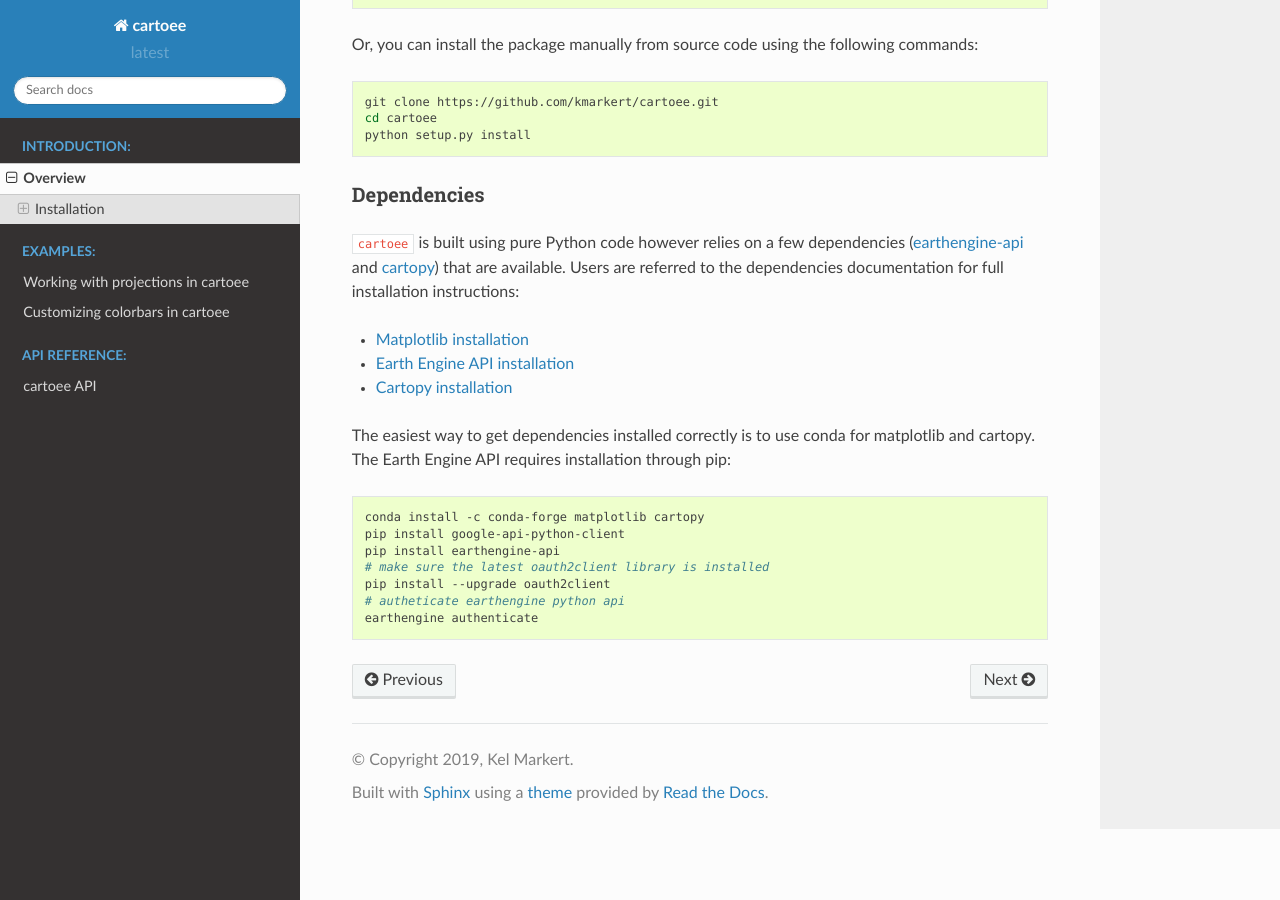
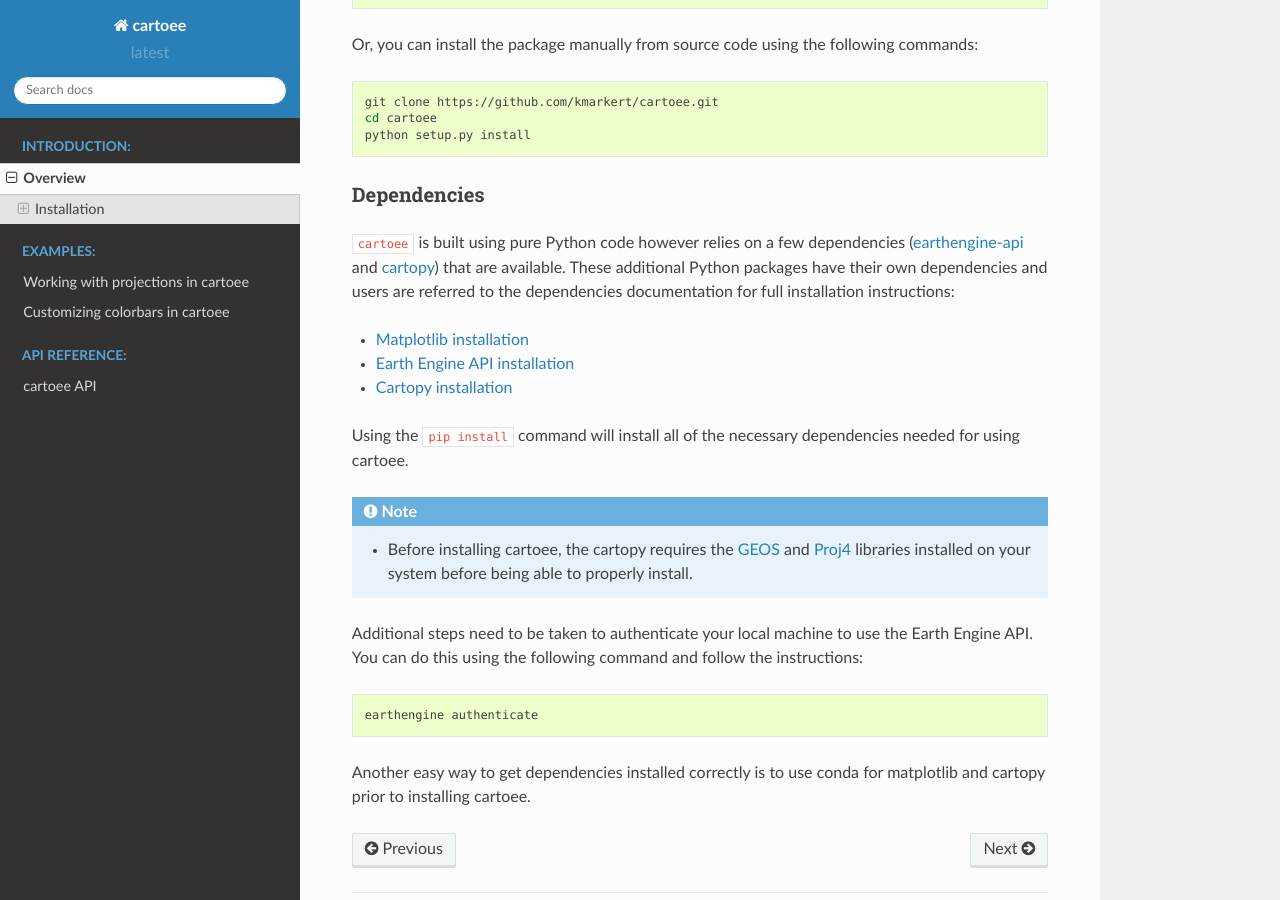
Before and after one commit to KMarkert/cartoee, a Sphinx documentation site: the page built from docs/introduction.rst, in a window 1280 px wide and 900 px high, scrolled down 734 px. Built offline with Sphinx 7.4.7 and the Read the Docs theme 2.0.0, drawn with Linux system fonts in a browser that asks for light colours; pages that are not in the unit, such as notebooks, are missing from menus.

Commit message:
updatin the installation/dependency documentation

```diff
--- a/docs/introduction.rst
+++ b/docs/introduction.rst
@@ -51,22 +51,32 @@ Dependencies
 
 :code:`cartoee` is built using pure Python code however relies on a few dependencies
 (`earthengine-api <https://developers.google.com/earth-engine/>`_ and cartopy_)
-that are available. Users are referred to the dependencies documentation for
-full installation instructions:
+that are available. These additional Python packages have their own dependencies
+and users are referred to the dependencies documentation for full installation
+instructions:
 
 * `Matplotlib installation <https://matplotlib.org/users/installing.html>`_
 * `Earth Engine API installation <https://developers.google.com/earth-engine/python_install_manual>`_
 * `Cartopy installation <https://scitools.org.uk/cartopy/docs/latest/installing.html#installing>`_
 
-The easiest way to get dependencies installed correctly is to use conda for
-matplotlib and cartopy. The Earth Engine API requires installation through pip:
+Using the :code:`pip install` command will install all of the necessary dependencies
+needed for using cartoee.
+
+.. note::
+
+    - Before installing cartoee, the cartopy requires the `GEOS
+      <https://geos.osgeo.org/doxygen/>`_ and `Proj4
+      <https://proj4.org/>`_ libraries installed on your system before
+      being able to properly install.
+
+Additional steps need to be taken to authenticate your local machine to use
+the Earth Engine API. You can do this using the following command and follow
+the instructions:
 
 .. code-block:: bash
 
-  conda install -c conda-forge matplotlib cartopy
-  pip install google-api-python-client
-  pip install earthengine-api
-  # make sure the latest oauth2client library is installed
-  pip install --upgrade oauth2client
-  # autheticate earthengine python api
-  earthengine authenticate
+    earthengine authenticate
+
+
+Another easy way to get dependencies installed correctly is to use conda for
+matplotlib and cartopy prior to installing cartoee.
```
